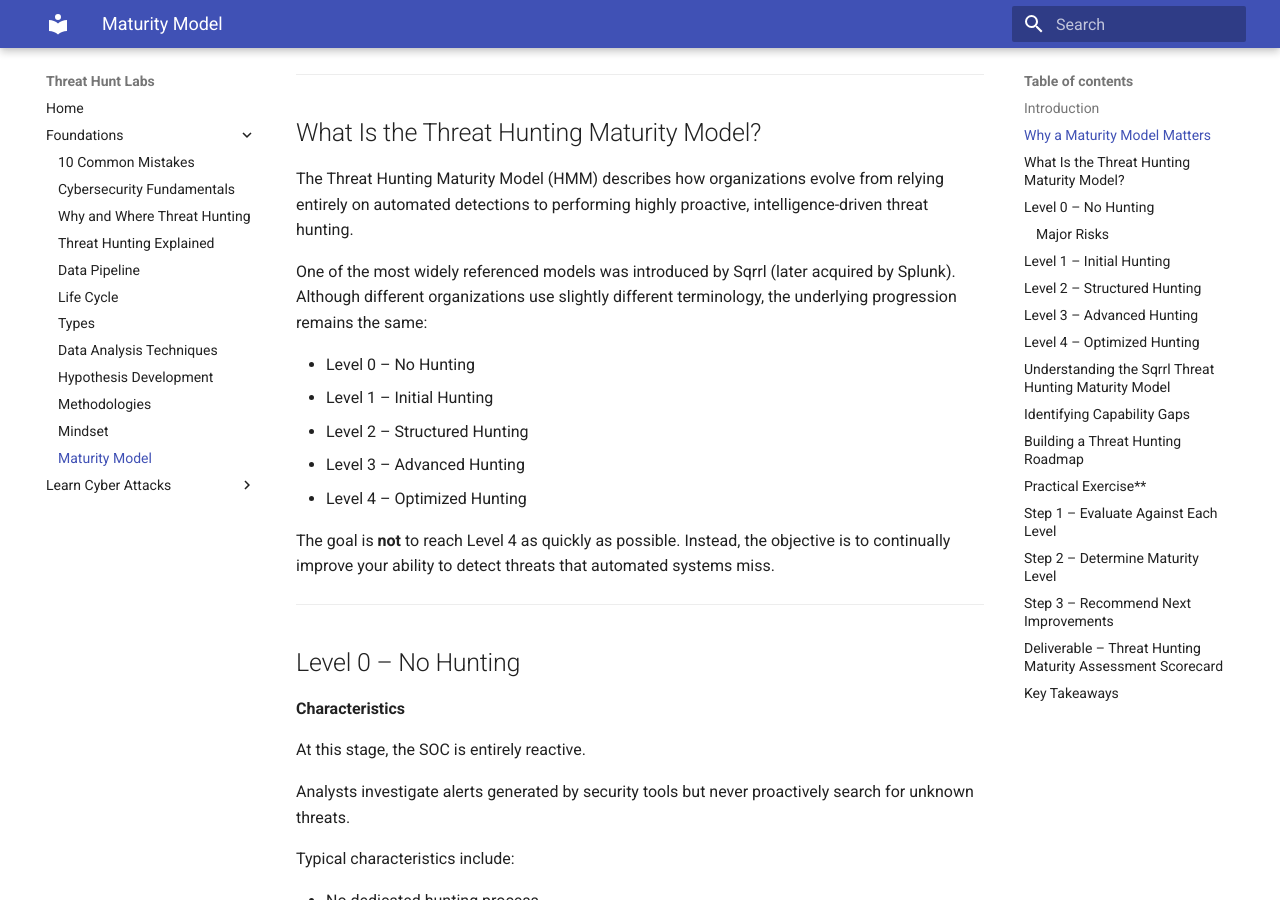
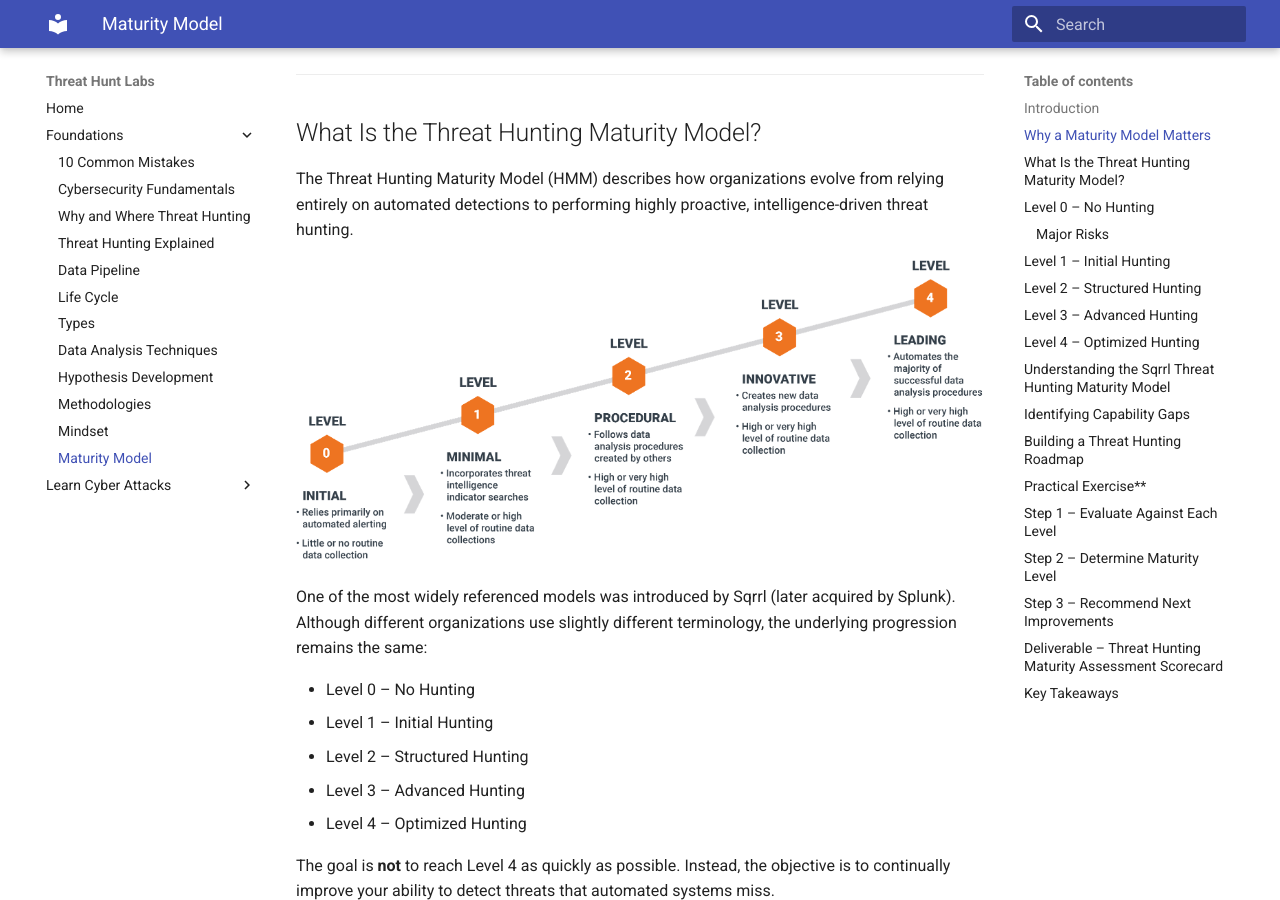
Before and after one commit to pbmundas/ThreatHuntingLabs, an MkDocs documentation site: the page built from docs/foundations/The-Threat-Hunting-Maturity-Model-Explained.md, in a window 1280 px wide and 900 px high, scrolled down 1222 px. Built offline with MkDocs 1.6.1 and Material for MkDocs 9.7.7, drawn with Linux system fonts in a browser that asks for light colours.

Commit message:
Update The-Threat-Hunting-Maturity-Model-Explained.md

```diff
--- a/docs/foundations/The-Threat-Hunting-Maturity-Model-Explained.md
+++ b/docs/foundations/The-Threat-Hunting-Maturity-Model-Explained.md
@@ -43,6 +43,8 @@ Rather than comparing your SOC with world-class security teams, a maturity model
 ## What Is the Threat Hunting Maturity Model?
 
 The Threat Hunting Maturity Model (HMM) describes how organizations evolve from relying entirely on automated detections to performing highly proactive, intelligence-driven threat hunting.
+
+![Threat Hunting Maturity Model](../images/Threat-Hunting-Maturity-Model.png)
 
 One of the most widely referenced models was introduced by Sqrrl (later acquired by Splunk). Although different organizations use slightly different terminology, the underlying progression remains the same:
 
```
Also changed, not shown: other parts of docs/foundations/The-Threat-Hunting-Maturity-Model-Explained.md (+2 -0 lines).
